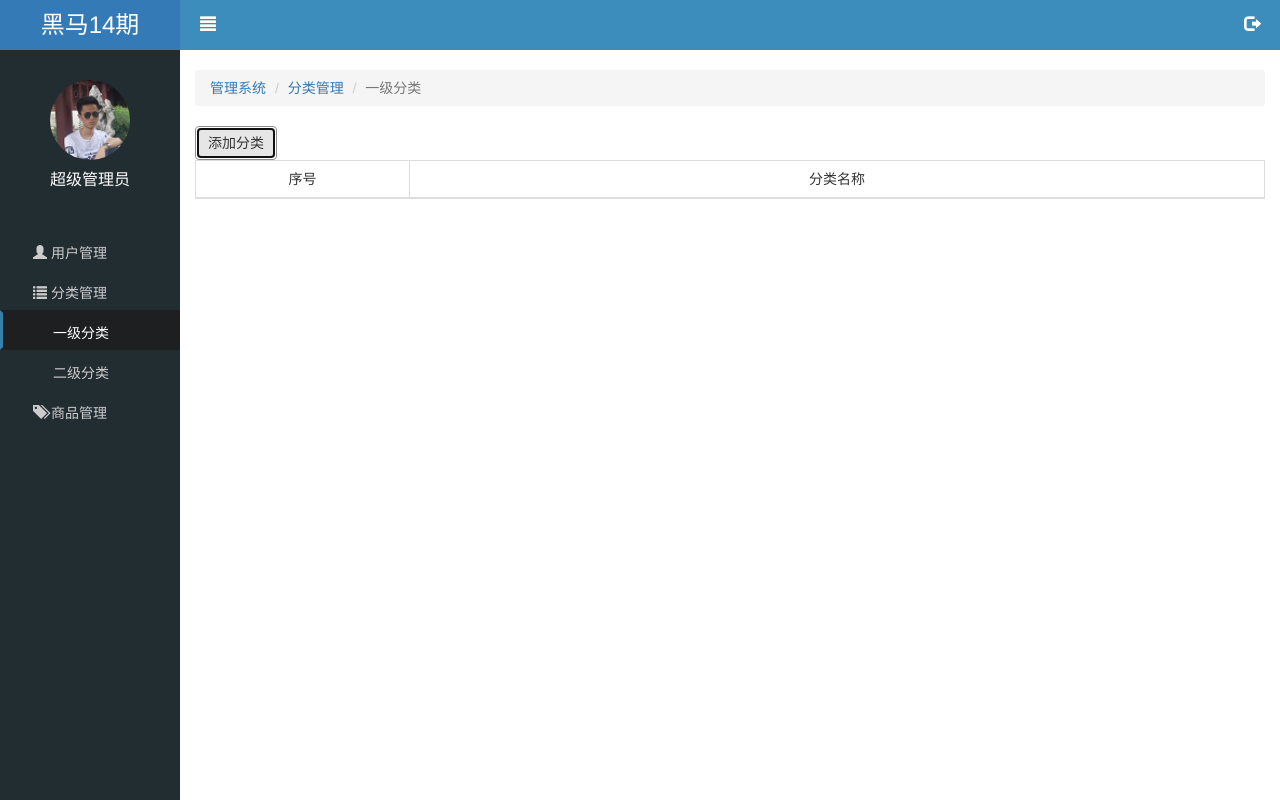
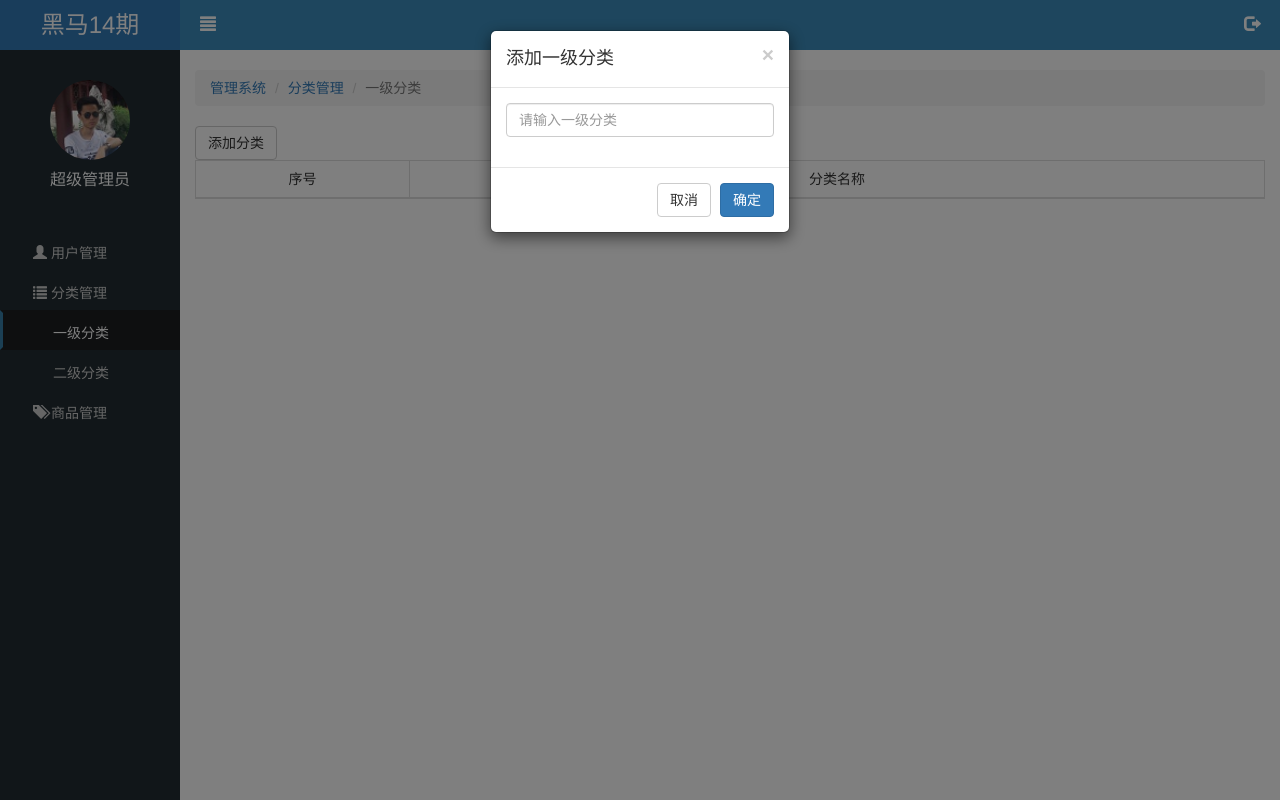
Before and after one commit to gongxiaole/My-letao, a website: page public/back/first.html in a window 1280 px wide. Both pictures are taken after a click on the button "添加分类". Drawn offline with Linux system fonts and the light colour scheme; no server answers.

Commit message:
一级分类页渲染完成

```diff
--- a/public/back/first.html
+++ b/public/back/first.html
@@ -64,10 +64,8 @@
 
         <!--内容区域-->
         <div class="lt_content">
-
             <button class="btn_add btn btn-default mb20">添加分类</button>
             <table class="table table-bordered table-hover">
-
                 <thead>
                 <tr>
                     <td width="20%">序号</td>
@@ -82,13 +80,9 @@
                 <ul id="paginator"></ul>
             </div>
         </div>
-
     </div>
-
     </div>
 </div>
-
-
 <div class="modal fade" tabindex="-1" id="logoutModal">
     <div class="modal-dialog modal-sm">
         <div class="modal-content">
@@ -102,6 +96,30 @@
             <div class="modal-footer">
                 <button type="button" class="btn btn-default" data-dismiss="modal">取消</button>
                 <button type="button" class="btn_logout btn btn-primary">确定</button>
+            </div>
+        </div>
+    </div>
+</div>
+<div class="modal fade" tabindex="-1" id="addModal">
+    <div class="modal-dialog modal-sm">
+        <div class="modal-content">
+            <div class="modal-header">
+                <button type="button" class="close" data-dismiss="modal" aria-label="Close"><span
+                        aria-hidden="true">&times;</span></button>
+                <h4 class="modal-title">添加一级分类</h4>
+            </div>
+            <div class="modal-body">
+
+                <form id="form">
+                    <div class="form-group">
+                        <input type="text" class="form-control" id="categoryName" name="categoryName" placeholder="请输入一级分类">
+                    </div>
+                </form>
+
+            </div>
+            <div class="modal-footer">
+                <button type="button" form="form" class="btn btn-default" data-dismiss="modal">取消</button>
+                <button type="submit" form="form" class="btn_confirm btn btn-primary">确定</button>
             </div>
         </div>
     </div>
--- a/public/back/js/first.js
+++ b/public/back/js/first.js
@@ -4,7 +4,7 @@
 
 $(function () {
     var currentPage = 1;
-    var pageSize = 2;
+    var pageSize = 5;
     function render() {
         $.ajax({
             type:"get",
@@ -29,4 +29,44 @@ $(function () {
         })
     }
     render();
+    $(".btn_add").on("click", function () {
+        $("#addModal").modal("show");
+    });
+    var $form = $("#form");
+    $form.bootstrapValidator({
+        feedbackIcons: {
+            valid: 'glyphicon glyphicon-ok',
+            invalid: 'glyphicon glyphicon-remove',
+            validating: 'glyphicon glyphicon-refresh'
+        },
+        fields:{
+            categoryName:{
+                validators:{
+                    notEmpty:{
+                        message:"一级分类名称不能为空"
+                    }
+                }
+            }
+        }
+    });
+    $form.on("success.form.bv", function (e) {
+        e.preventDefault();//不让他跳转
+        // console.log("hehe");
+        $.ajax({
+            type:"post",
+            url:"/category/addTopCategory",
+            data:$form.serialize(),
+            success:function (data) {
+                if(data.success){
+                    $("#addModal").modal("hide");
+                    //渲染第一页
+                    currentPage = 1;
+                    render();
+                    //重置表单
+                    $form.data("bootstrapValidator").resetForm();
+                    $form[0].reset();
+                }
+            }
+        });
+    })
 });
```
